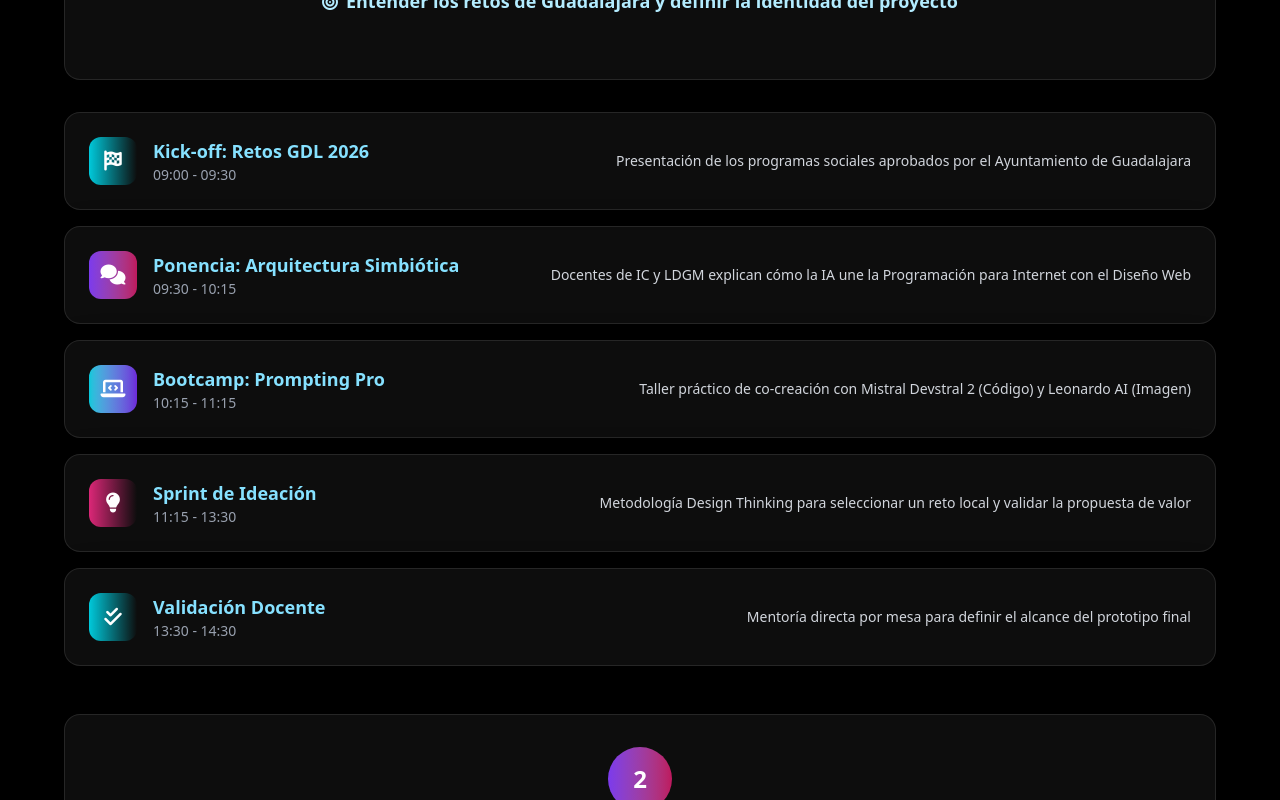
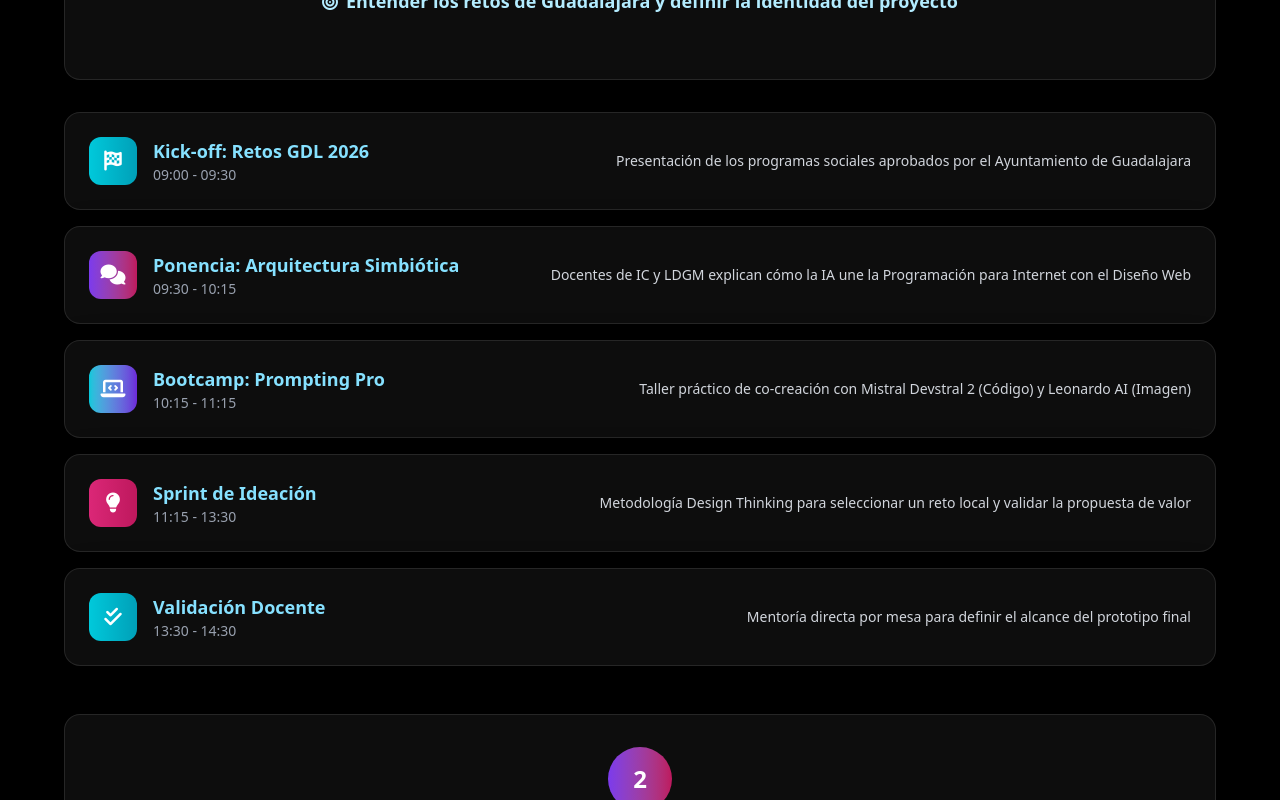
Before and after one commit to carlosn96/GDL-Innova-2026, a Next.js app: page / in a window 1280 px wide. Shown: the part 2020-2820 px from the top of the page. Built offline with nearby package versions, Linux system fonts and the light colour scheme.

Commit message:
update(data): Actualizar datos de la aplicación
- Se modificaron los datos de evaluación, horario, stack tecnológico y tracks.

```diff
--- a/data/evaluation.data.ts
+++ b/data/evaluation.data.ts
@@ -24,7 +24,7 @@ export const evaluationData: EvaluationCriterion[] = [
     icon: 'fas fa-lightbulb',
     gradient: {
       from: 'cyan-500',
-      to: 'blue-600'
+      to: 'cyan-600'
     },
     weight: EVALUATION_CRITERIA.VALUE_PROPOSITION
   },
@@ -46,7 +46,7 @@ export const evaluationData: EvaluationCriterion[] = [
     icon: 'fas fa-robot',
     gradient: {
       from: 'pink-500',
-      to: 'red-600'
+      to: 'pink-600'
     },
     weight: EVALUATION_CRITERIA.AI_EXECUTION
   },
--- a/data/schedule.data.ts
+++ b/data/schedule.data.ts
@@ -20,7 +20,7 @@ export const scheduleData: ScheduleDay[] = [
         icon: 'fas fa-flag-checkered',
         gradient: {
           from: 'cyan-500',
-          to: 'blue-600'
+          to: 'cyan-600'
         },
         title: 'Kick-off: Retos GDL 2026',
         timeRange: {
@@ -62,7 +62,7 @@ export const scheduleData: ScheduleDay[] = [
         icon: 'fas fa-lightbulb',
         gradient: {
           from: 'pink-500',
-          to: 'red-600'
+          to: 'pink-600'
         },
         title: 'Sprint de Ideación',
         timeRange: {
@@ -76,7 +76,7 @@ export const scheduleData: ScheduleDay[] = [
         icon: 'fas fa-check-double',
         gradient: {
           from: 'cyan-500',
-          to: 'blue-600'
+          to: 'cyan-600'
         },
         title: 'Validación Docente',
         timeRange: {
@@ -127,7 +127,7 @@ export const scheduleData: ScheduleDay[] = [
         icon: 'fas fa-cogs',
         gradient: {
           from: 'pink-500',
-          to: 'red-600'
+          to: 'pink-600'
         },
         title: 'Pulido y Testeo IA',
         timeRange: {
@@ -141,7 +141,7 @@ export const scheduleData: ScheduleDay[] = [
         icon: 'fas fa-trophy',
         gradient: {
           from: 'cyan-500',
-          to: 'blue-600'
+          to: 'cyan-600'
         },
         title: 'Demo Day: Pitch GDL',
         timeRange: {
--- a/data/tech-stack.data.ts
+++ b/data/tech-stack.data.ts
@@ -26,7 +26,7 @@ export const techStackData: TechCategory[] = [
     icon: 'fas fa-microchip',
     gradient: {
       from: 'cyan-500',
-      to: 'blue-600'
+      to: 'cyan-600'
     },
     items: [
       {
@@ -72,7 +72,7 @@ export const techStackData: TechCategory[] = [
     icon: 'fas fa-palette',
     gradient: {
       from: 'pink-500',
-      to: 'red-600'
+      to: 'pink-600'
     },
     items: [
       {
--- a/data/tracks.data.ts
+++ b/data/tracks.data.ts
@@ -15,7 +15,7 @@ export const tracksData: Challenge[] = [
     icon: 'fas fa-shield-alt',
     gradient: {
       from: 'cyan-500',
-      to: 'blue-600'
+      to: 'cyan-600'
     },
     description: 'El desafío consiste en diseñar y desarrollar una plataforma digital (aplicación móvil o sitio web) orientada a fortalecer la comunicación y la gestión de la seguridad en los planteles educativos de Guadalajara, facilitando la articulación entre las distintas instancias responsables.',
     problem: '• Control de acceso y reportes de incidencias alrededor del plantel.\n• Falta de canales de comunicación inmediata entre escuelas y autoridades.\n• Retrasos en la atención de incidentes en las inmediaciones del plantel.\n• Necesidad de alertas tempranas y notificaciones en tiempo real.\n• Identificación de zonas de riesgo en el entorno escolar.',
```
